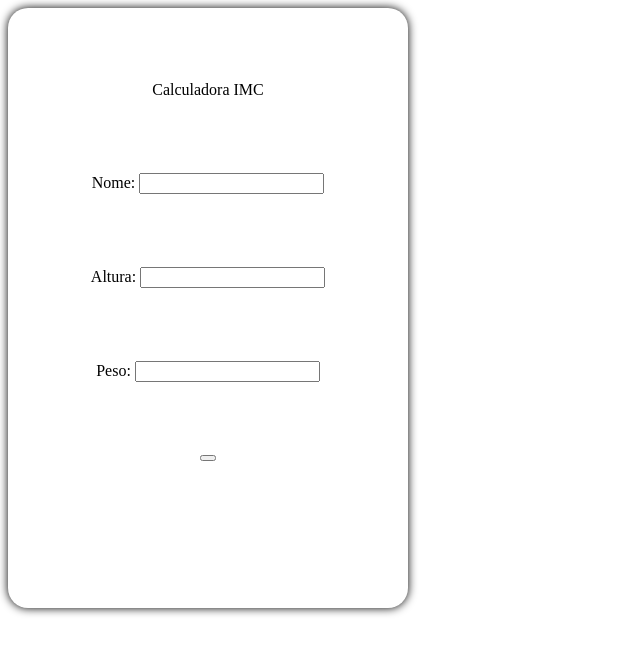
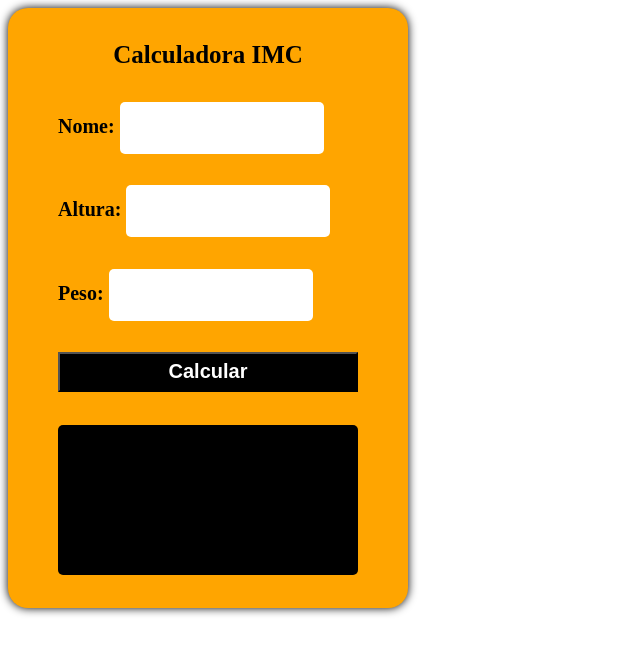
Before and after one commit to marcosmaia777/IMC, a plain HTML site: page index.html in a window 1280 px wide. Shown: the whole page, without its empty margins (0-640 px from the left). Drawn offline with Linux system fonts and the light colour scheme.

Commit message:
atualização 2

```diff
--- a/index.html
+++ b/index.html
@@ -12,6 +12,7 @@
     <main>
         <div class="container">
         <div class="title">Calculadora IMC</div>
+
         <div class="input">
             <label>Nome:</label>
             <input type="text" id="Nome">
@@ -27,11 +28,12 @@
             <input type="number" id="peso">
         </div>
 
-        <button id="calcular"></button>
+        <button id="calcular">Calcular</button>
 
         <div class="result" id="resultado"></div>
 
     </main>
+        <script src="imc.js"></script>
 
 </body>
 </html>
--- a/style.css
+++ b/style.css
@@ -7,4 +7,44 @@
     justify-content:space-evenly;
     border-radius: 20px;
     box-shadow: 0 0 10px black;
+    background-color: orange;
 }
+
+.title{
+    font-weight: bolder;
+    font-size: 25px;
+
+}
+
+.input{
+    font-weight: bolder;
+    font-size: 20px;
+    width: 300px;
+    height: 50px;
+}
+
+.input input{
+    width: 200px;
+    height: 50px;
+    border-radius: 5px;
+    border: none;
+    text-align: center;
+}
+
+button{
+    width: 300px;
+    height: 40px;
+    font-size: 20px;
+    font-weight: bolder;
+    background-color:black;
+    color: white;
+    cursor: pointer;
+}
+
+.result{
+    width: 300px;
+    height: 150px;
+    background: black;
+    border-radius: 5px;
+    color: white;
+}
```
